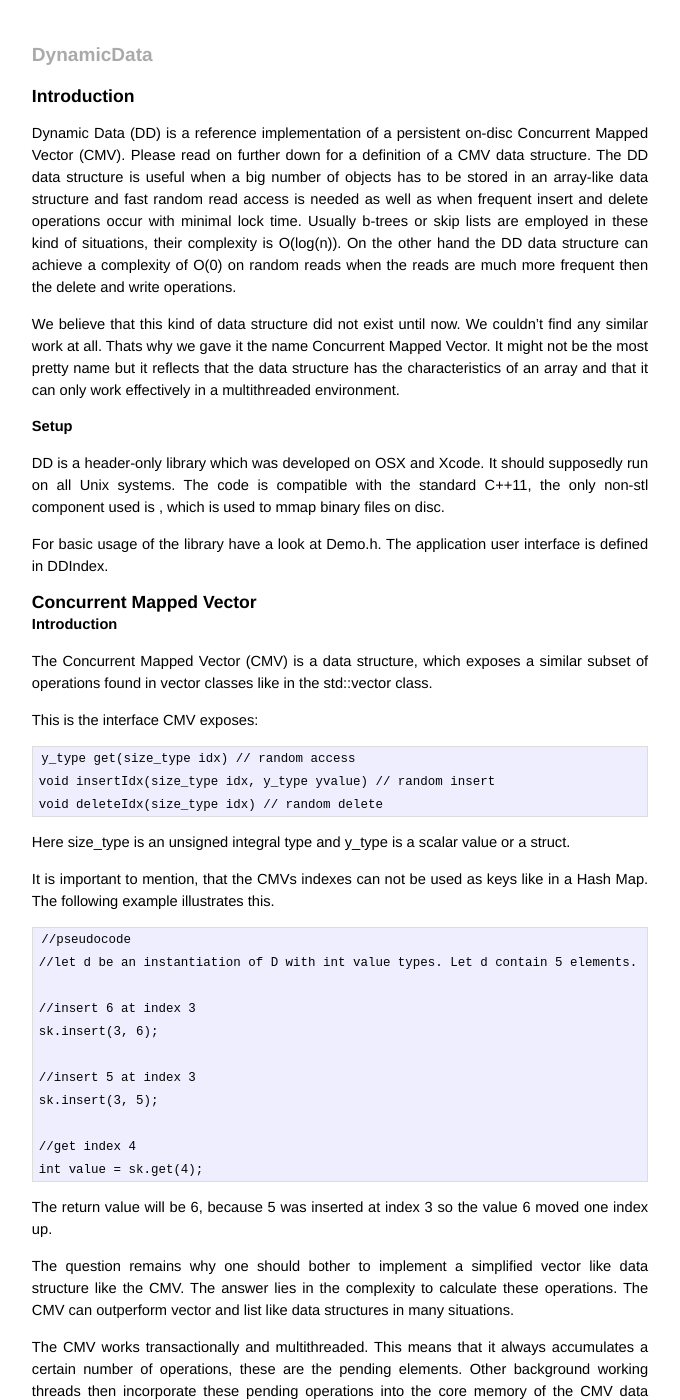
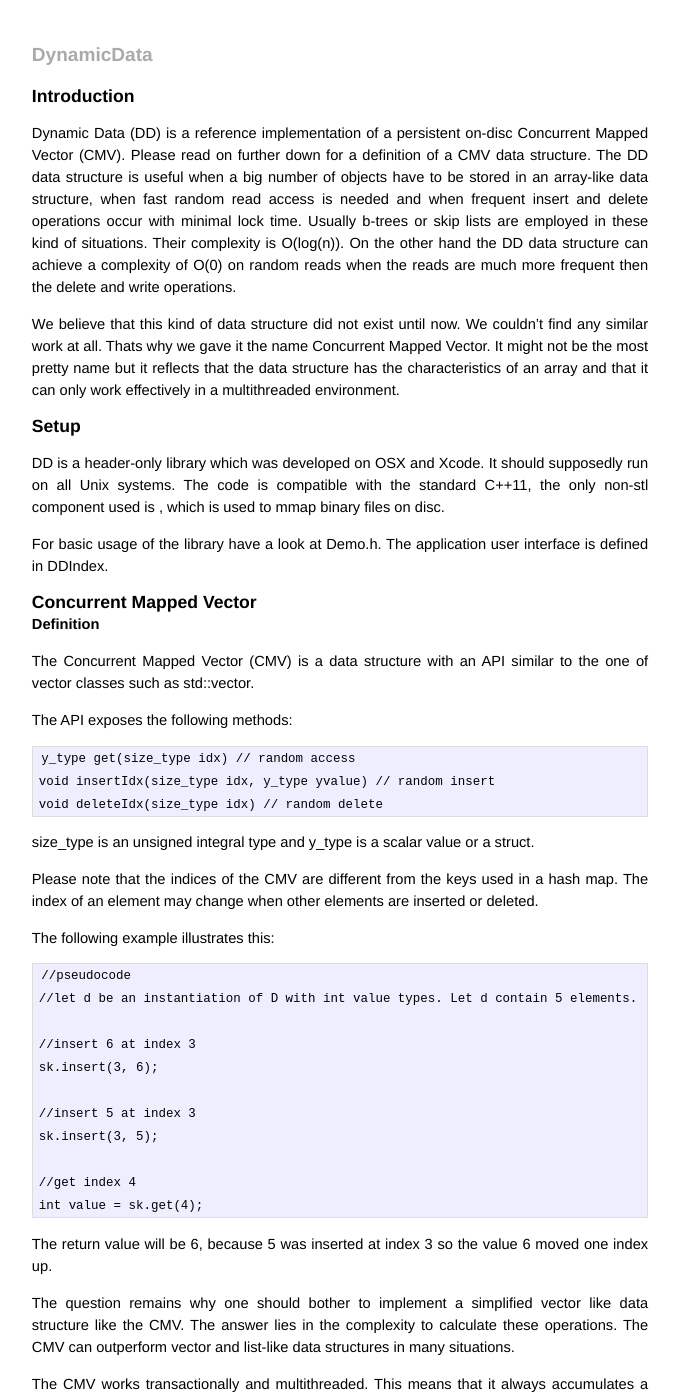
Before and after one commit to cleverandson/DynamicData, a Jekyll site: the page built from _posts/2013-3-4-manual.md, in a window 1280 px wide and 1400 px high. Shown: the whole window, without its empty margins (300-980 px from the left). Built offline with Jekyll 4.4.1, drawn with Linux system fonts in a browser that asks for light colours; Markdown is read by kramdown in place of the engine named in the settings.

Commit message:
more changes

```diff
--- a/_posts/2013-3-4-manual.md
+++ b/_posts/2013-3-4-manual.md
@@ -7,11 +7,11 @@
 
 ## Introduction
 
-Dynamic Data (DD) is a reference implementation of a persistent on-disc Concurrent Mapped Vector (CMV). Please read on further down for a definition of a CMV data structure. The DD data structure is useful when a big number of objects has to be stored in an array-like data structure and fast random read access is needed as well as when frequent insert and delete operations occur with minimal lock time. Usually b-trees or skip lists are employed in these kind of situations, their complexity is O(log(n)). On the other hand the DD data structure can achieve a complexity of O(0) on random reads when the reads are much more frequent then the delete and write operations.
+Dynamic Data (DD) is a reference implementation of a persistent on-disc Concurrent Mapped Vector (CMV). Please read on further down for a definition of a CMV data structure. The DD data structure is useful when a big number of objects have to be stored in an array-like data structure, when fast random read access is needed and when frequent insert and delete operations occur with minimal lock time. Usually b-trees or skip lists are employed in these kind of situations. Their complexity is O(log(n)). On the other hand the DD data structure can achieve a complexity of O(0) on random reads when the reads are much more frequent then the delete and write operations.
 
 We believe that this kind of data structure did not exist until now. We couldn't find any similar work at all. Thats why we gave it the name Concurrent Mapped Vector. It might not be the most pretty name but it  reflects that the data structure has the characteristics of an array and that it can only work effectively in a multithreaded environment.
 
-### Setup
+## Setup
 
 DD is a header-only library which was developed on OSX and Xcode. It should supposedly run on all Unix systems. The code is compatible with the standard C++11, the only non-stl component used is , which is used to mmap binary files on disc.
 
@@ -21,19 +21,21 @@
 
 ## Concurrent Mapped Vector
 
-### Introduction
+### Definition
 
-The Concurrent Mapped Vector (CMV) is a data structure, which exposes a similar subset of operations found in vector classes like in the std::vector class.
+The Concurrent Mapped Vector (CMV) is a data structure with an API similar to the one of vector classes such as std::vector.
 
-This is the interface CMV exposes:
+The API exposes the following methods:
 
 	y_type get(size_type idx) // random access
 	void insertIdx(size_type idx, y_type yvalue) // random insert
 	void deleteIdx(size_type idx) // random delete
 
-Here size_type is an unsigned integral type and y_type is a scalar value or a struct.
+size_type is an unsigned integral type and y_type is a scalar value or a struct.
 
-It is important to mention, that the CMVs indexes can not be used as keys like in a Hash Map. The following example illustrates this.
+Please note that the indices of the CMV are different from the keys used in a hash map. The index of an element may change when other elements are inserted or deleted.
+
+The following example illustrates this:
 
 	//pseudocode
 	//let d be an instantiation of D with int value types. Let d contain 5 elements.
@@ -49,7 +51,7 @@
 
 The return value will be 6, because 5 was inserted at index 3 so the value 6 moved one index up.
 
-The question remains why one should bother to implement a simplified vector like data structure like the CMV. The answer lies in the complexity to calculate these operations. The CMV can outperform vector and list like data structures in many situations.
+The question remains why one should bother to implement a simplified vector like data structure like the CMV. The answer lies in the complexity to calculate these operations. The CMV can outperform vector and list-like data structures in many situations.
 
 The CMV works transactionally and multithreaded. This means that it always accumulates a certain number of operations, these are the pending elements. Other background working threads then incorporate these pending operations into the core memory of the CMV data structure, which can be in RAM or on disc.
 
```
